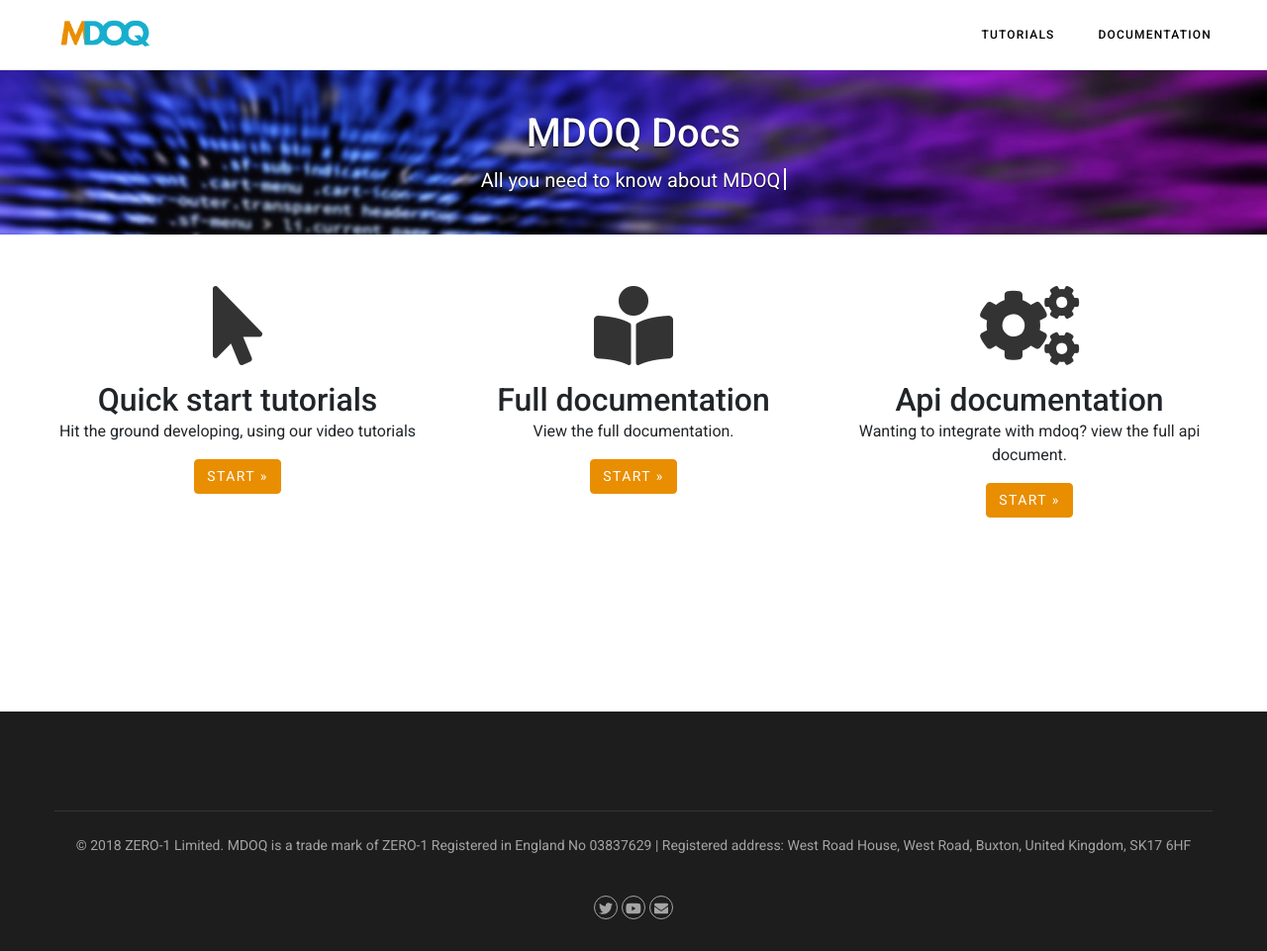
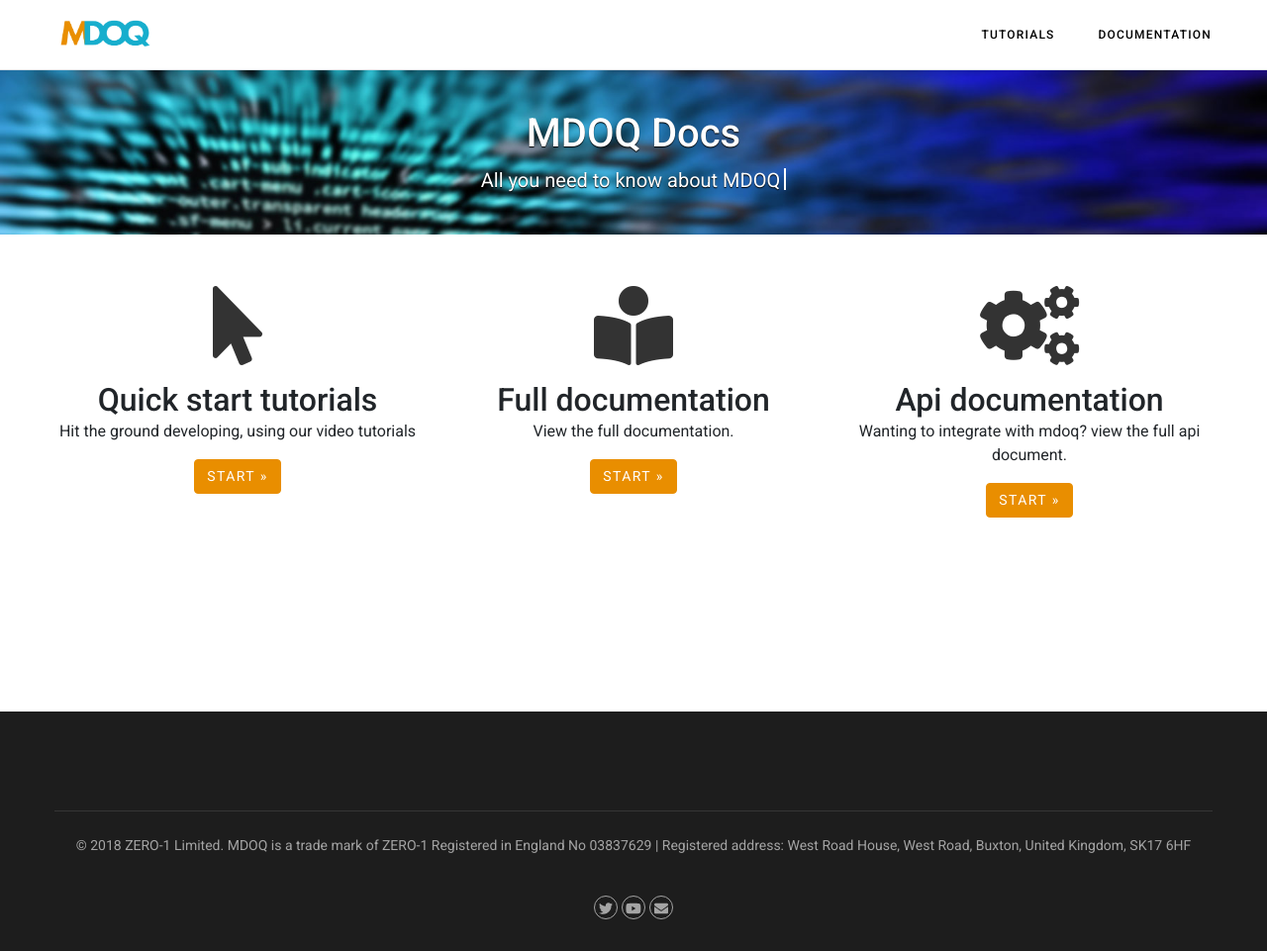
Before and after one commit to zero1limited/mdoq-docs, a Jekyll site: the page built from docs/index.html, in a window 1280 px wide. Shown: the whole page at 99% size. Built offline with Jekyll 4.4.1, drawn with Linux system fonts in a browser that asks for light colours; nearby versions of some CDN libraries.

Commit message:
Docs templates

```diff
--- a/docs/_sass/custom/_main.scss
+++ b/docs/_sass/custom/_main.scss
@@ -39,7 +39,7 @@ section.homepage-banner {
 @media only screen and (min-width:1024px) {
   section.homepage-banner {
     background-color: #000;
-    background-image: url("img/bg_code.jpg");
+    background-image: url("img/bg_code3.jpg");
     filter: hue-rotate(0deg);
     background-size: cover;
     color: #fff;
```
Also changed, not shown: docs/assets/img/bg_code.jpg, docs/assets/img/bg_code2.jpg (added), docs/assets/img/bg_code3.jpg (added), docs/assets/img/bg_code4.jpg (added).
